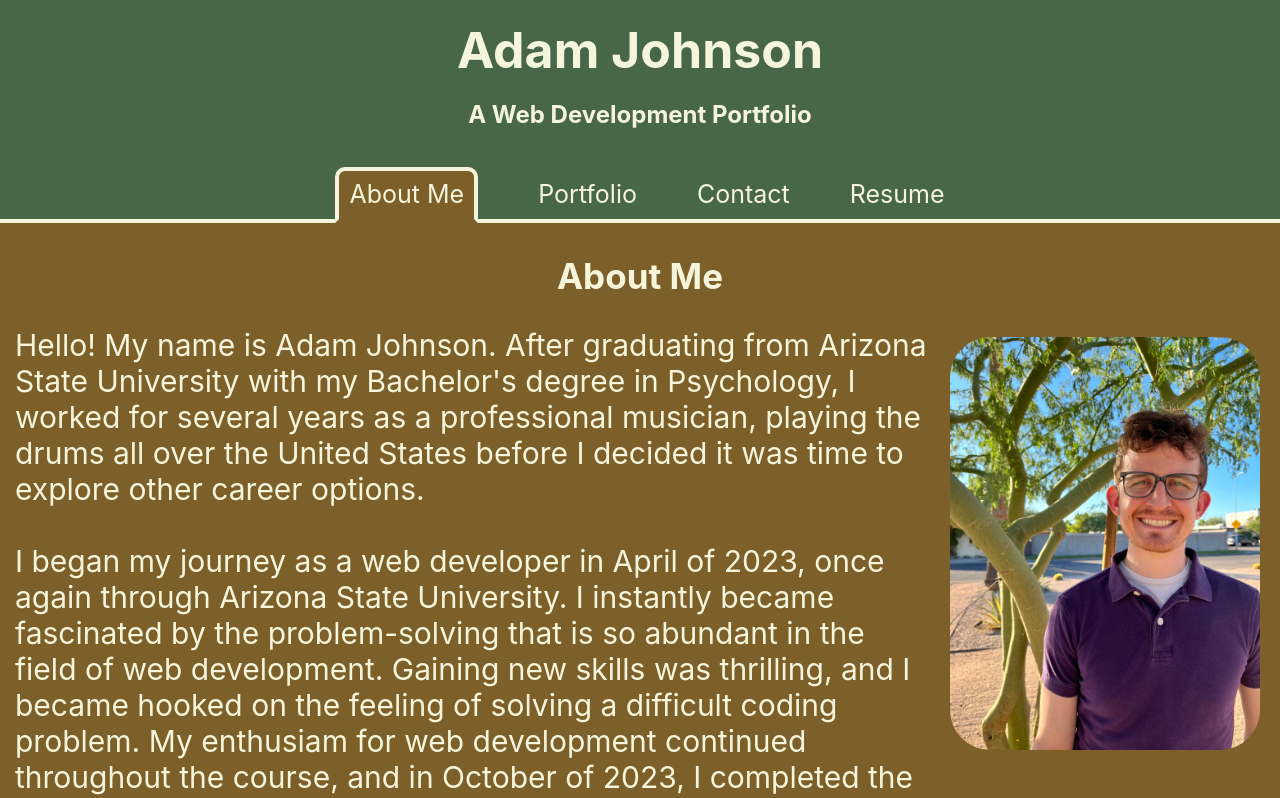
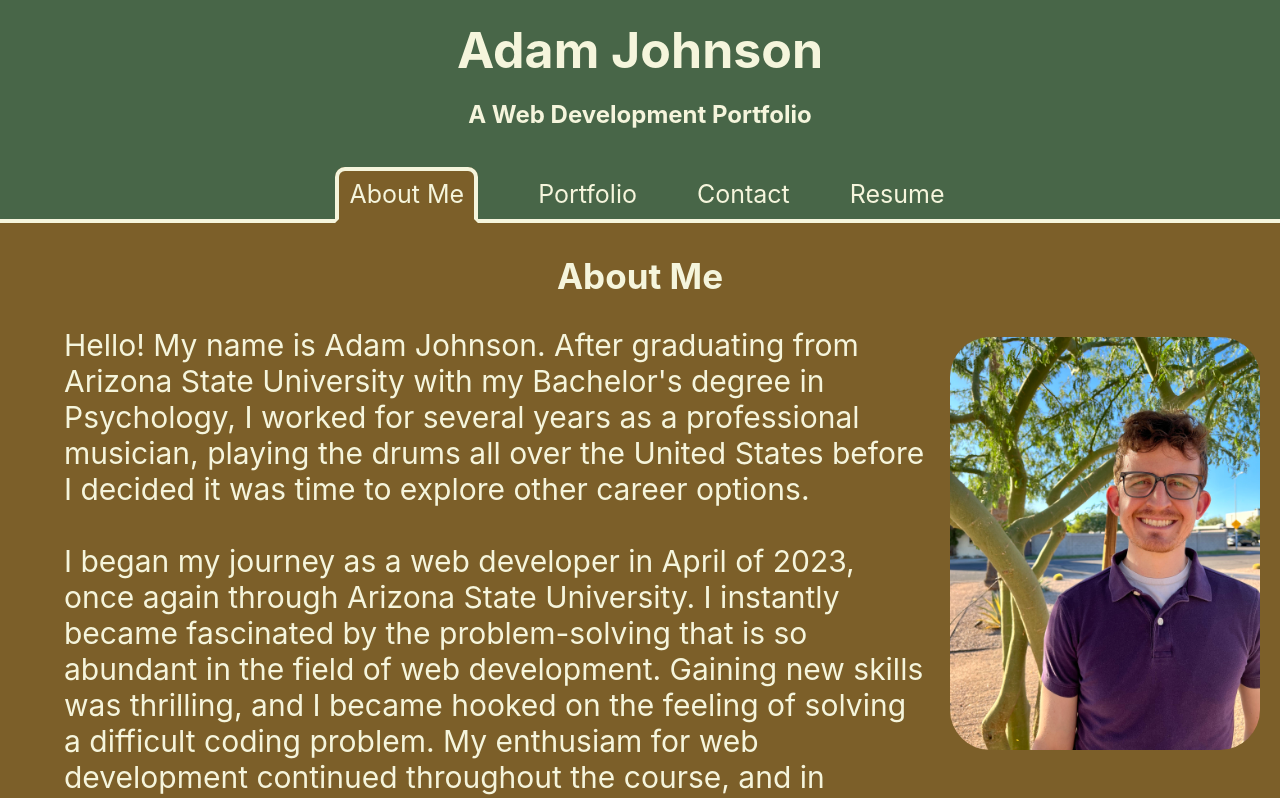
Before and after one commit to AdamJohnson92/Portfolio-Adam-Johnson, a React (Create React App) app: page / in a window 1280 px wide. Shown: the top 798 px of the page. Built offline with nearby package versions, Linux system fonts and the light colour scheme.

Commit message:
Added left padding to About Me text to not be too close to edge of window.

```diff
--- a/src/index.css
+++ b/src/index.css
@@ -117,8 +117,10 @@ ul {
 
 .text-left {
   text-align: left;
-  padding-left:15px;
+  padding-left:5%;
+  padding-right: 10%;
   padding-bottom: 160px;
+  width: 75%
 }
 
 p {
```
